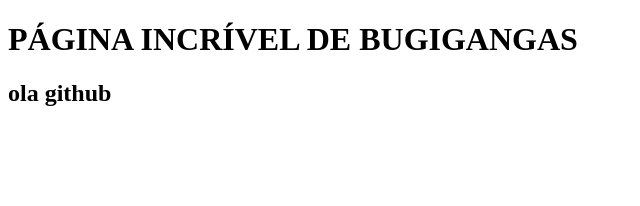
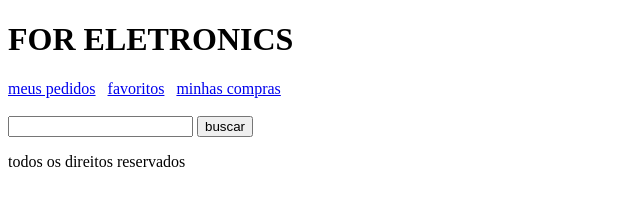
Before and after one commit to edumontiel/For-electronic, a plain HTML site: page index.html in a window 1280 px wide. Shown: the whole page, without its empty margins (0-640 px from the left). Drawn offline with Linux system fonts and the light colour scheme.

Commit message:
'iniciio_estilizaçao'

```diff
--- a/index.html
+++ b/index.html
@@ -8,14 +8,25 @@
 </head>
 <body>
     <header>
-        <h1>PÁGINA INCRÍVEL DE BUGIGANGAS</h1>
+        <div id="logo">
+            <h1>FOR ELETRONICS</h1>
+        </div>
     </header>
 
     <main>
-        <h2>ola github</h2>
+        <div id="links">
+            <a href="#">meus pedidos</a> &nbsp; <a href="#">favoritos</a> &nbsp; <a href="#">minhas compras</a>
+        </div>
+
+        <br>
+        <input type="text"> <button>buscar</button>
+
+
+
     </main>
 
     <footer>
+        <p>todos os direitos reservados</p>
         <script src="js/controle.js"></script>
     </footer>
 </body>
```
